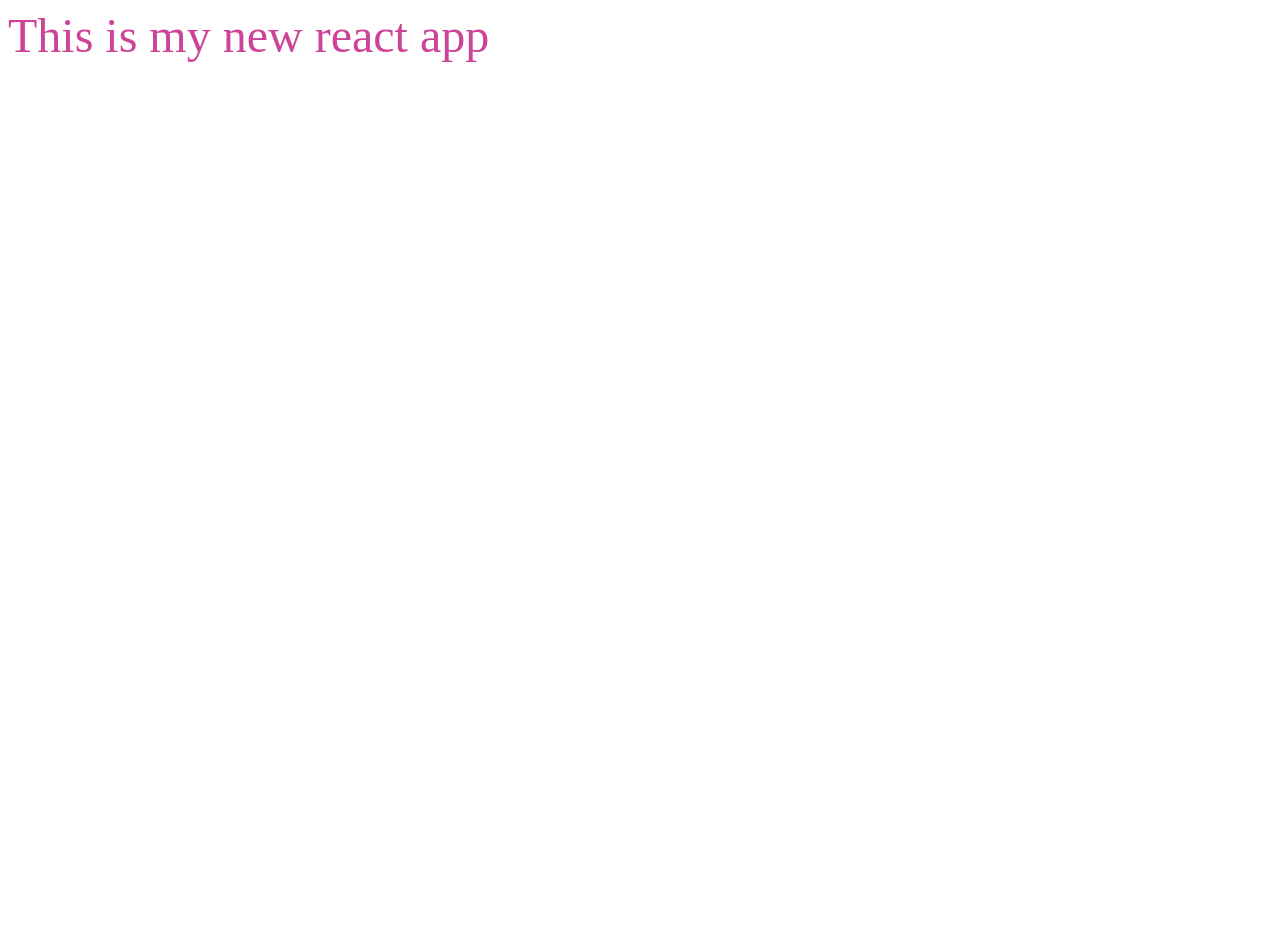
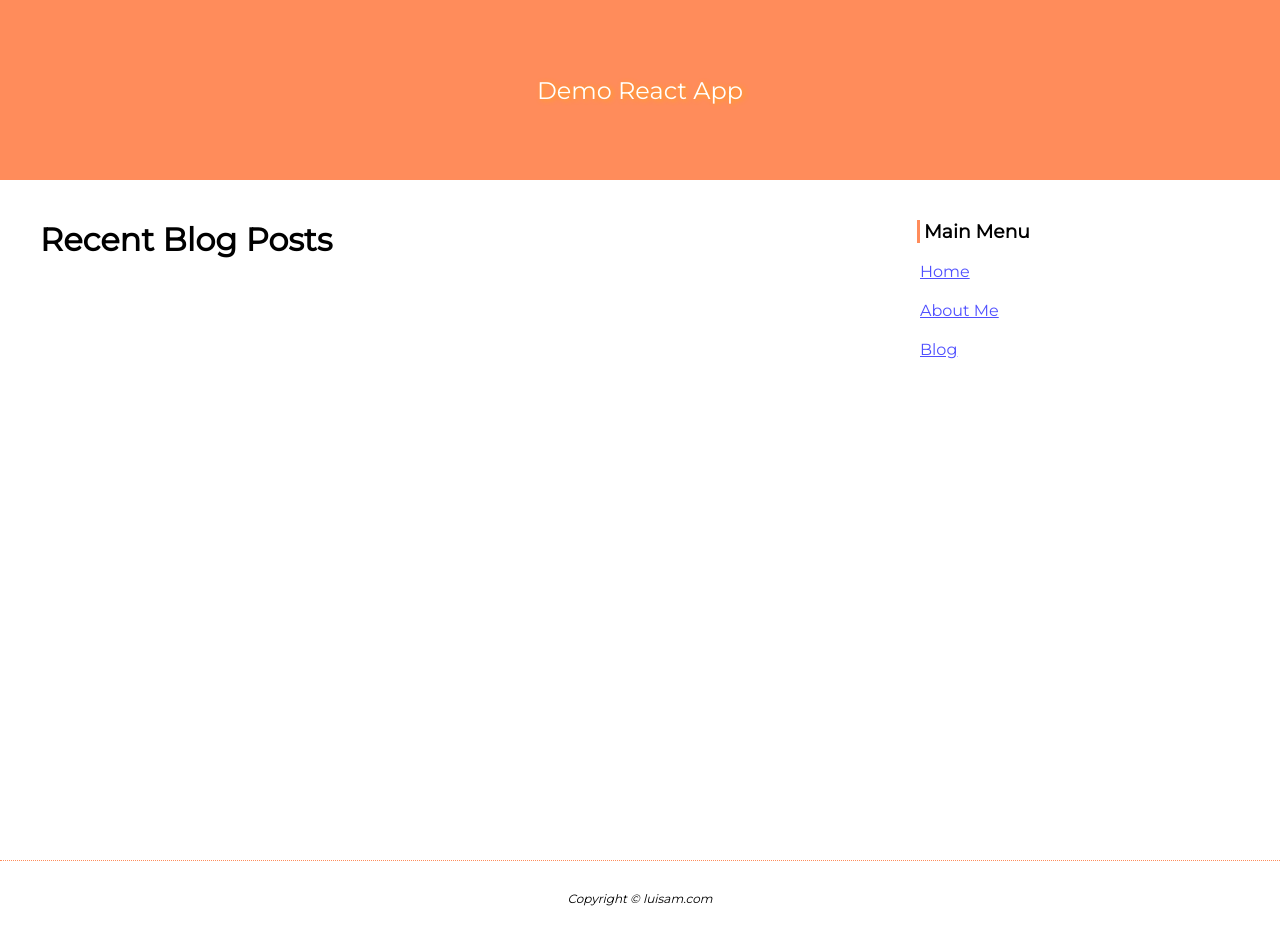
Before and after one commit to KISS/demo_react_app, a React app: page / in a window 1280 px wide. Before the commit the page ends 800 px from the top, so only its background shows below. Built offline with nearby package versions, Linux system fonts and the light colour scheme.

Commit message:
Created main components and added base styling

```diff
--- a/components/App.js
+++ b/components/App.js
@@ -1,9 +1,24 @@
 import React, {Component} from 'react';
 import styles from '../scss/app.scss';
 
+// components
+import Header from './Header.js';
+import Main from './Main.js';
+import Nav from './Nav.js';
+import Footer from './Footer.js';
+
 class App extends Component {
   render () {
-    return <div className={styles.sectionHeader}>This is my new react app</div>
+    return (
+      <div>
+        <Header />
+        <div className={styles.contentContainer}>
+          <Main />
+          <Nav />
+        </div>
+        <Footer />
+      </div>
+    )
   }
 }
 
--- /dev/null
+++ b/components/Footer.js
@@ -0,0 +1,13 @@
+import React, {Component} from 'react';
+
+class Footer extends Component {
+  render () {
+    return (
+      <footer>
+        <i>Copyright © luisam.com</i>
+      </footer>
+    )
+  }
+}
+
+export default Footer;
--- /dev/null
+++ b/components/Header.js
@@ -0,0 +1,14 @@
+import React, {Component} from 'react';
+import styles from '../scss/app.scss';
+
+class Header extends Component {
+  render () {
+    return (
+      <header>
+        <div className={styles.siteHeading}>Demo React App</div>
+      </header>
+    )
+  }
+}
+
+export default Header;
--- /dev/null
+++ b/components/Main.js
@@ -0,0 +1,14 @@
+import React, {Component} from 'react';
+
+class Main extends Component {
+  render () {
+    return (
+      <main>
+        <h1>Recent Blog Posts</h1>
+        {/* TODO: add list of 3 blog posts */}
+      </main>
+    )
+  }
+}
+
+export default Main;
--- /dev/null
+++ b/components/Nav.js
@@ -0,0 +1,21 @@
+import React, {Component} from 'react';
+import styles from '../scss/app.scss';
+
+class Nav extends Component {
+  render () {
+    return (
+      <div className={styles.nav}>
+        <h3>Main Menu</h3>
+        <nav>
+          <a href="#">Home</a>
+          <a href="#">About Me</a>
+          <a href="#">Blog</a>
+        </nav>
+
+        {/* TODO: third party api integration */}
+      </div>
+    )
+  }
+}
+
+export default Nav;
--- a/index.html
+++ b/index.html
@@ -4,6 +4,7 @@
     <meta charset="utf-8">
     <meta name="viewport" content="width=device-width, initial-scale=1">
     <title>React Demo</title>
+    <link href="https://fonts.googleapis.com/css?family=Montserrat" rel="stylesheet">
   </head>
   <body>
     <div id="app"></div>
--- a/scss/app.scss
+++ b/scss/app.scss
@@ -1,13 +1,78 @@
 $color-purple: #cc4397;
-$color-blue: #0059ff;
+$color-purple-dark: #4f4fff;
+$color-blue: #497aff;
+$color-orange: #ffa513;
+$color-orange-bright: #ff8c5b;
+$color-black: #000000;
+$color-white: #ffffff;
 
-.app {
-  color: $color-blue;
-  font-size: 2rem;
-  text-align: center;
+body {
+  box-sizing: border-box;
+  font-family: 'Montserrat', sans-serif;
+  font-size: 16px;
+  margin: 0;
+  height: 100vh;
 }
 
-.sectionHeader {
-  font-size: 3rem;
-  color: $color-purple;
+a {
+  color: $color-purple-dark;
 }
+
+a:hover,
+a:active {
+  color: $color-blue;
+}
+
+header {
+  background-color: $color-orange-bright;
+  height: 180px;
+  text-align: center;
+  display: flex;
+  flex-direction: column;
+  justify-content: center;
+}
+
+.siteHeading {
+  color: $color-white;
+  font-size: 24px;
+  text-shadow: 2px 1px 5px $color-orange;
+}
+
+.contentContainer {
+  display: grid;
+  grid-template-columns: 70% 30%;
+  grid-column-gap: 40px;
+  margin: 40px;
+  min-height: 600px;
+  height: 100%;
+}
+
+nav a {
+  display: block;
+  margin: 0 0 20px;
+}
+
+main h1 {
+  margin-top: 0px;
+  color: $color-black;
+}
+
+.nav h3 {
+  margin-top: 0px;
+  box-shadow: -3px 0 $color-orange-bright;
+  display: inline-block;
+  padding: 0px 4px;
+}
+
+button {
+  padding: 8px 12px;
+  background-color: $color-white;
+  border-color: $color-orange;
+}
+
+footer {
+  border-top: 1px dotted $color-orange-bright;
+  padding: 30px 0;
+  text-align: center;
+  font-size: 12px;
+}
```
